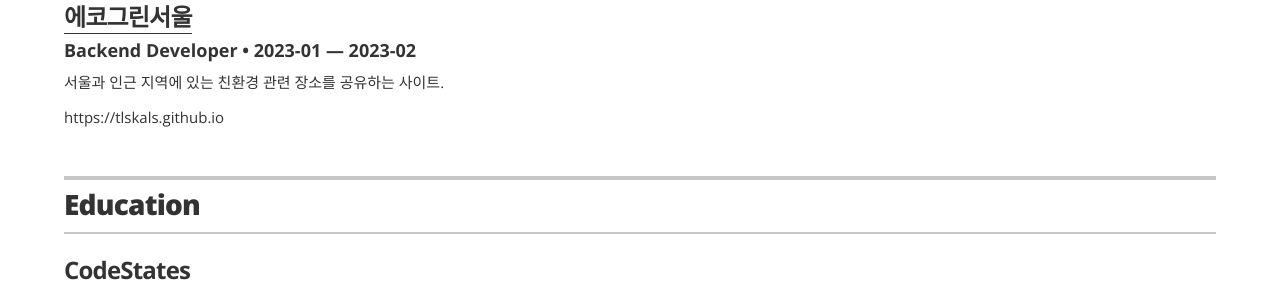
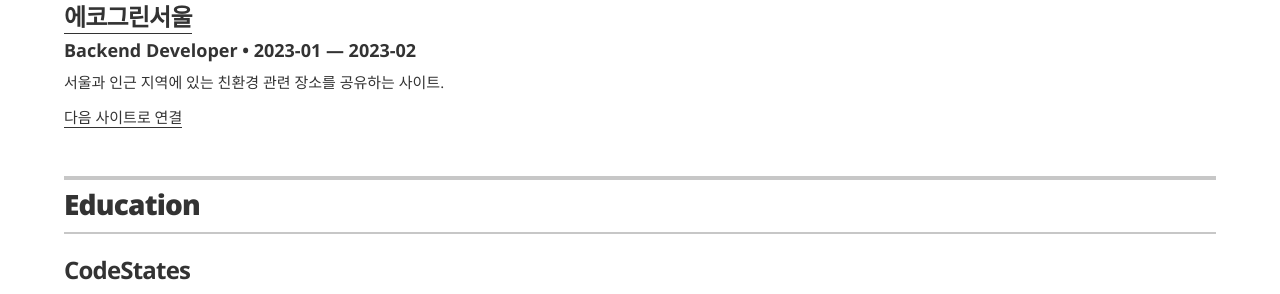
Before and after one commit to tlskals/tlskals.github.io, a Jekyll site: the page built from index.html, in a window 1280 px wide. Shown: the part 912-1206 px from the top of the page. Built offline with Jekyll 4.4.1, drawn with Linux system fonts in a browser that asks for light colours.

Commit message:
url test

```diff
--- a/_data/projects.yml
+++ b/_data/projects.yml
@@ -6,4 +6,4 @@
   duration: 2023-01 &mdash; 2023-02
   url: "https://echogreenseoul.site/"
   description: 서울과 인근 지역에 있는 친환경 관련 장소를 공유하는 사이트.
-  summary : "https://tlskals.github.io"
+  summary :
--- a/_layouts/resume.html
+++ b/_layouts/resume.html
@@ -99,7 +99,7 @@
             <h3 class="resume-item-title" itemprop="name">{% if project.url %}<a href="{{ project.url }}" itemprop="url">{{ project.project }}</a>{% else %}{{ project.project }}{% endif %}</h3>
             <h4 class="resume-item-details" itemprop="description">{{ project.role }}  &bull; {{ project.duration }}</h4>
             <p class="resume-item-copy">{{ project.description }}</p>
-            <p class="resume-item-copy">{{project.summary}}</p>
+            <p class="resume-item-copy">{{project.summary}} <A href="http://daum.net"> 다음 사이트로 연결 </A></p>
           </div>
           {% endfor %}
 
```
